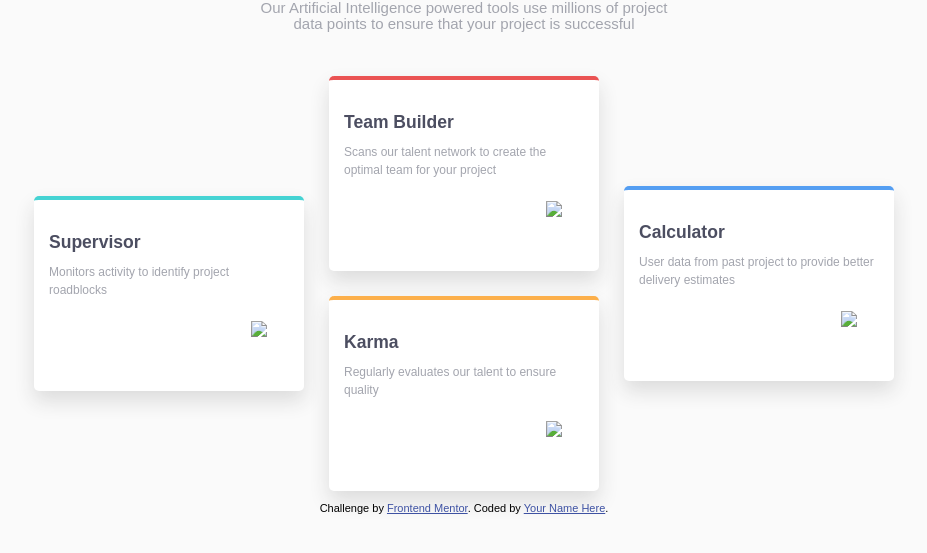
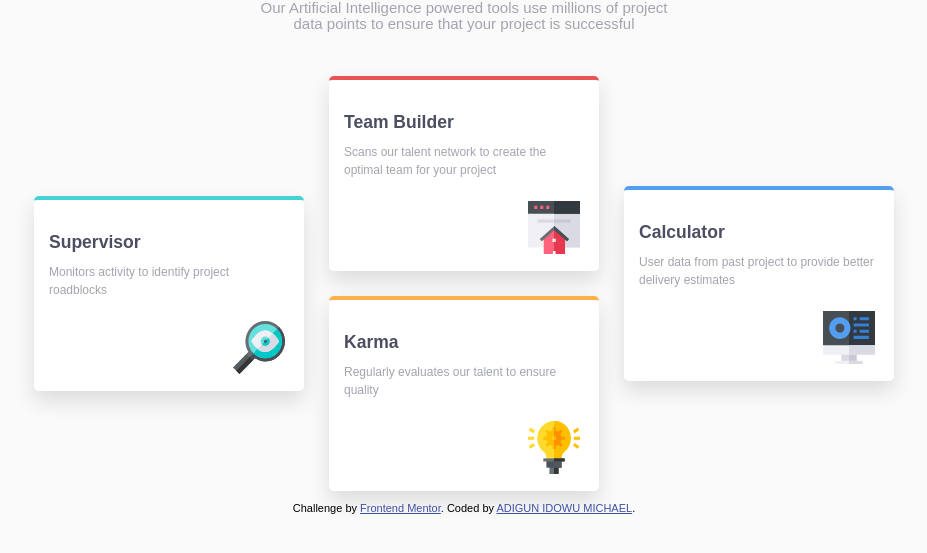
Before and after one commit to michael-2509/four-card-feature-section-master, a plain HTML site: page index.html in a window 1280 px wide. Shown: the part 119-672 px from the top of the page, without its empty margins (176-1103 px from the left). Drawn offline with Linux system fonts and the light colour scheme; a web font is replaced by a local one.

Commit message:
Update index.html

```diff
--- a/index.html
+++ b/index.html
@@ -35,7 +35,7 @@
             <p> Monitors activity to identify project roadblocks</p>
           </div>
           <div class="image">
-            <img src="./images/icon-supervisor.svg">
+            <img src="./icon-supervisor.svg">
           </div>
         </div>
 
@@ -46,7 +46,7 @@
             <p>Scans our talent network to create the optimal team for your project</p>
           </div>
           <div class="image">
-            <img src="./images/icon-team-builder.svg">
+            <img src="./icon-team-builder.svg">
           </div>
         </div>
 
@@ -56,7 +56,7 @@
             <p>  Regularly evaluates our talent to ensure quality</p>
           </div>
           <div class="image">
-            <img src="./images/icon-Karma.svg">
+            <img src="./icon-Karma.svg">
           </div>
         </div>
         </div>
@@ -67,7 +67,7 @@
             <p> User data from past project to provide better delivery estimates</p>
           </div>
           <div class="image">
-            <img src="./images/icon-calculator.svg">
+            <img src="./icon-calculator.svg">
           </div>
         </div>
       </section>
@@ -78,7 +78,7 @@
   <footer>
     <p class="attribution">
       Challenge by <a href="https://www.frontendmentor.io?ref=challenge" target="_blank">Frontend Mentor</a>.
-      Coded by <a href="#">Your Name Here</a>.
+      Coded by <a href="#">ADIGUN IDOWU MICHAEL</a>.
     </p>
   </footer>
 </body>
```
